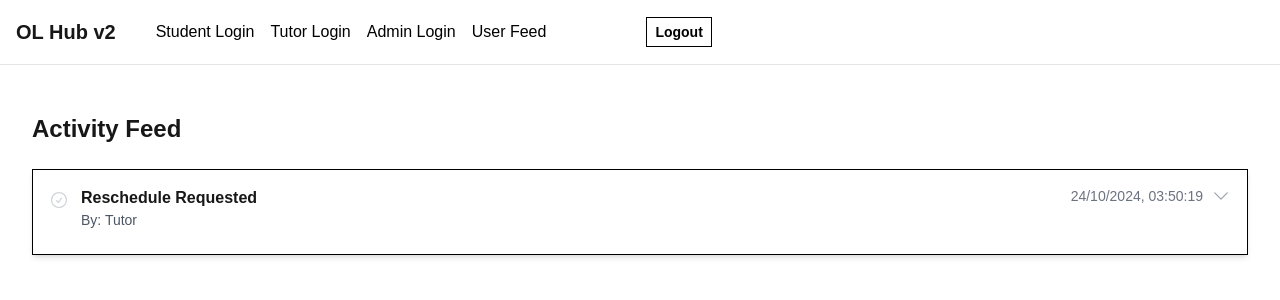
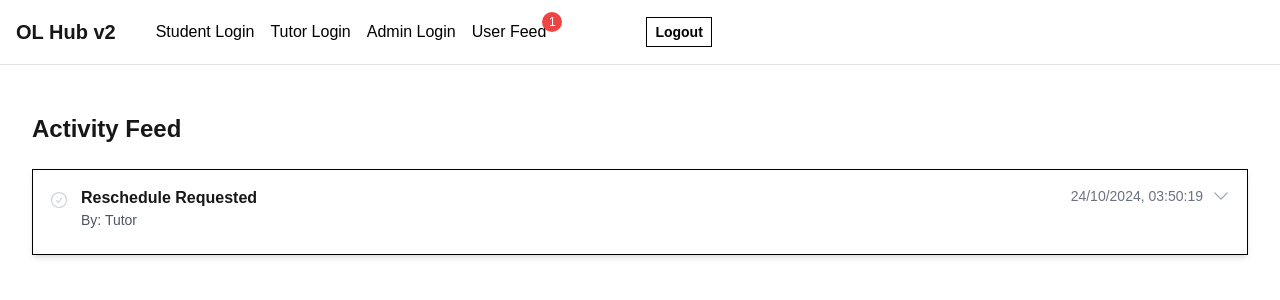
Before and after one commit to optimiselearning/optimise-hub-v2-COPY, a Next.js app: page /user-feed in a window 1280 px wide. Shown: the top 300 px of the page. Built offline with nearby package versions, Linux system fonts and the light colour scheme.

Commit message:
notifications bubble CP

```diff
--- a/src/app/(dashboard)/layout.tsx
+++ b/src/app/(dashboard)/layout.tsx
@@ -1,5 +1,8 @@
 // src/app/(dashboard)/layout.tsx
-import Link from 'next/link';
+'use client';
+
+import { ResolvedEventsProvider } from '@/contexts/ResolvedEventsContext';
+import { DashboardNav } from '../../components/DashboardNav';
 
 export default function DashboardLayout({
   children,
@@ -7,45 +10,13 @@ export default function DashboardLayout({
   children: React.ReactNode
 }) {
   return (
-    <div className="min-h-screen bg-white">
-      <nav className="border-b border-black/10">
-        <div className="max-w-7xl mx-auto px-4 h-16 flex items-center">
-          <span className="text-xl font-semibold mr-10">OL Hub v2</span>
-          <Link
-            href="/student"
-            className="block  mr-4 text-black antialiased font-medium hover:underline hover:underline-offset-2 hover:decoration-black hover:decoration-2 tabular-nums"
-          >
-            Student Login
-          </Link>
-          <Link
-            href="/tutor"
-            className="block  mr-4 text-black antialiased font-medium hover:underline hover:underline-offset-2 hover:decoration-black hover:decoration-2 tabular-nums"
-          >
-            Tutor Login
-          </Link>
-          <Link
-            href="/admin"
-            className="block mr-4 text-black antialiased font-medium hover:underline hover:underline-offset-2 hover:decoration-black hover:decoration-2 tabular-nums"
-          >
-            Admin Login
-          </Link>
-          <Link
-            href="/user-feed"
-            className="block mr-[100px] text-black antialiased font-medium hover:underline hover:underline-offset-2 hover:decoration-black hover:decoration-2 tabular-nums"
-          >
-            User Feed
-          </Link>
-          <Link
-            href="/"
-            className="block text-black px-2 py-1 font-black border border-black antialiased text-sm hover:bg-black hover:text-white tabular-nums"
-          >
-            Logout
-          </Link>
-        </div>
-      </nav>
-      <main className="max-w-7xl mx-auto px-4 py-8">
-        {children}
-      </main>
-    </div>
-  )
+    <ResolvedEventsProvider>
+      <div className="min-h-screen bg-white">
+        <DashboardNav />
+        <main className="max-w-7xl mx-auto px-4 py-8">
+          {children}
+        </main>
+      </div>
+    </ResolvedEventsProvider>
+  );
 }
--- a/src/app/(dashboard)/user-feed/page.tsx
+++ b/src/app/(dashboard)/user-feed/page.tsx
@@ -5,6 +5,7 @@ import { useLessonStore } from '@/store/lessonStore';
 import { FeedEvent } from '@/types';
 import { CheckCircleIcon, ChevronDownIcon, ChevronUpIcon } from '@heroicons/react/24/outline';
 import { Popover } from '@headlessui/react';
+import { useResolvedEvents } from '@/contexts/ResolvedEventsContext';
 // Removed the Tooltip import due to the error
 
 // Helper function for consistent date formatting
@@ -24,12 +25,16 @@ function formatDate(dateString: string) {
 export default function UserFeed() {
   const { feedEvents, addTestEvents } = useLessonStore();
   const [expandedEvents, setExpandedEvents] = useState<Set<string>>(new Set());
-  const [resolvedEvents, setResolvedEvents] = useState<Set<string>>(new Set());
+  const { resolvedEvents, setResolvedEvents } = useResolvedEvents();
 
   useEffect(() => {
-    // Add test events without clearing existing ones
+    // Only add test events if there are none
+    const hasAddedEvents = localStorage.getItem('hasAddedEvents');
+    if (!hasAddedEvents && feedEvents.length === 0) {
       addTestEvents();
-  }, []); // Empty dependency array means this runs once on mount
+      localStorage.setItem('hasAddedEvents', 'true');
+    }
+  }, [feedEvents.length, addTestEvents]);
 
   const toggleExpand = (eventId: string) => {
     setExpandedEvents(prev => {
@@ -44,8 +49,7 @@ export default function UserFeed() {
   };
 
   const toggleResolved = (eventId: string) => {
-    setResolvedEvents(prev => {
-      const newSet = new Set(prev);
+    const newSet = new Set(resolvedEvents);
     if (newSet.has(eventId)) {
       newSet.delete(eventId);
     } else {
@@ -56,8 +60,8 @@ export default function UserFeed() {
         return newExpandedSet;
       });
     }
-      return newSet;
-    });
+    setResolvedEvents(newSet);
+    localStorage.setItem('resolvedEvents', JSON.stringify(Array.from(newSet)));
   };
 
   return (
--- /dev/null
+++ b/src/components/DashboardNav.tsx
@@ -0,0 +1,55 @@
+'use client';
+
+import Link from 'next/link';
+import { useLessonStore } from '@/store/lessonStore';
+import { useResolvedEvents } from '@/contexts/ResolvedEventsContext';
+
+export function DashboardNav() {
+  const { feedEvents } = useLessonStore();
+  const { resolvedEvents } = useResolvedEvents();
+
+  const unreadCount = feedEvents.filter(event => !resolvedEvents.has(event.id)).length;
+
+  return (
+    <nav className="border-b border-black/10">
+        <div className="max-w-7xl mx-auto px-4 h-16 flex items-center">
+          <span className="text-xl font-semibold mr-10">OL Hub v2</span>
+          <Link
+            href="/student"
+            className="block  mr-4 text-black antialiased font-medium hover:underline hover:underline-offset-2 hover:decoration-black hover:decoration-2 tabular-nums"
+          >
+            Student Login
+          </Link>
+          <Link
+            href="/tutor"
+            className="block  mr-4 text-black antialiased font-medium hover:underline hover:underline-offset-2 hover:decoration-black hover:decoration-2 tabular-nums"
+          >
+            Tutor Login
+          </Link>
+          <Link
+            href="/admin"
+            className="block mr-4 text-black antialiased font-medium hover:underline hover:underline-offset-2 hover:decoration-black hover:decoration-2 tabular-nums"
+          >
+            Admin Login
+          </Link>
+          <Link
+            href="/user-feed"
+            className="block mr-[100px] text-black antialiased font-medium hover:underline hover:underline-offset-2 hover:decoration-black hover:decoration-2 tabular-nums relative"
+          >
+            User Feed
+            {unreadCount > 0 && (
+              <span className="absolute -top-2 -right-4 bg-red-500 text-white text-xs rounded-full h-5 w-5 flex items-center justify-center">
+                {unreadCount}
+              </span>
+            )}
+          </Link>
+          <Link
+            href="/"
+            className="block text-black px-2 py-1 font-black border border-black antialiased text-sm hover:bg-black hover:text-white tabular-nums"
+          >
+            Logout
+          </Link>
+        </div>
+      </nav>
+  );
+}
--- /dev/null
+++ b/src/contexts/ResolvedEventsContext.tsx
@@ -0,0 +1,35 @@
+'use client';
+
+import { createContext, useContext, useState, useEffect } from 'react';
+
+type ResolvedEventsContextType = {
+  resolvedEvents: Set<string>;
+  setResolvedEvents: (events: Set<string>) => void;
+};
+
+const ResolvedEventsContext = createContext<ResolvedEventsContextType | undefined>(undefined);
+
+export function ResolvedEventsProvider({ children }: { children: React.ReactNode }) {
+  const [resolvedEvents, setResolvedEvents] = useState<Set<string>>(new Set());
+
+  useEffect(() => {
+    const storedEvents = localStorage.getItem('resolvedEvents');
+    if (storedEvents) {
+      setResolvedEvents(new Set<string>(JSON.parse(storedEvents)));
+    }
+  }, []);
+
+  return (
+    <ResolvedEventsContext.Provider value={{ resolvedEvents, setResolvedEvents }}>
+      {children}
+    </ResolvedEventsContext.Provider>
+  );
+}
+
+export const useResolvedEvents = () => {
+  const context = useContext(ResolvedEventsContext);
+  if (!context) {
+    throw new Error('useResolvedEvents must be used within ResolvedEventsProvider');
+  }
+  return context;
+};
```
Lines whose indentation alone changed are shown as unchanged.
